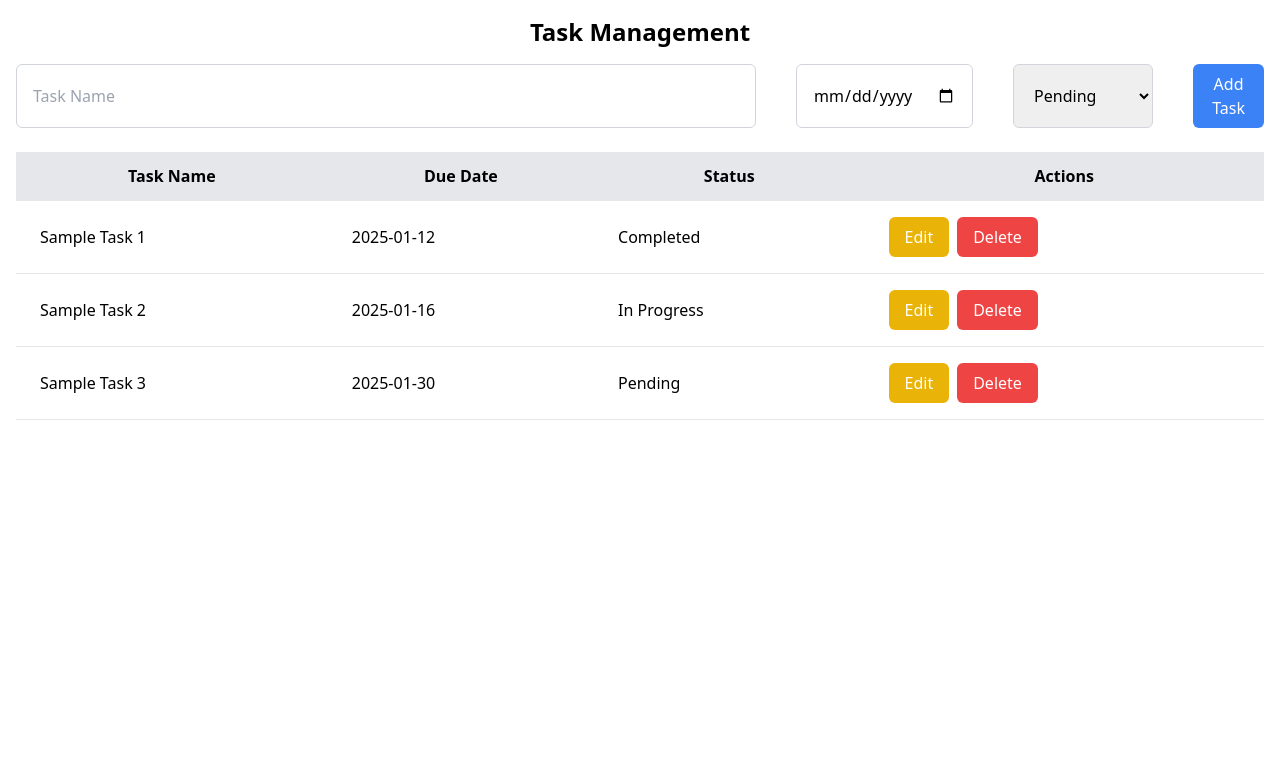
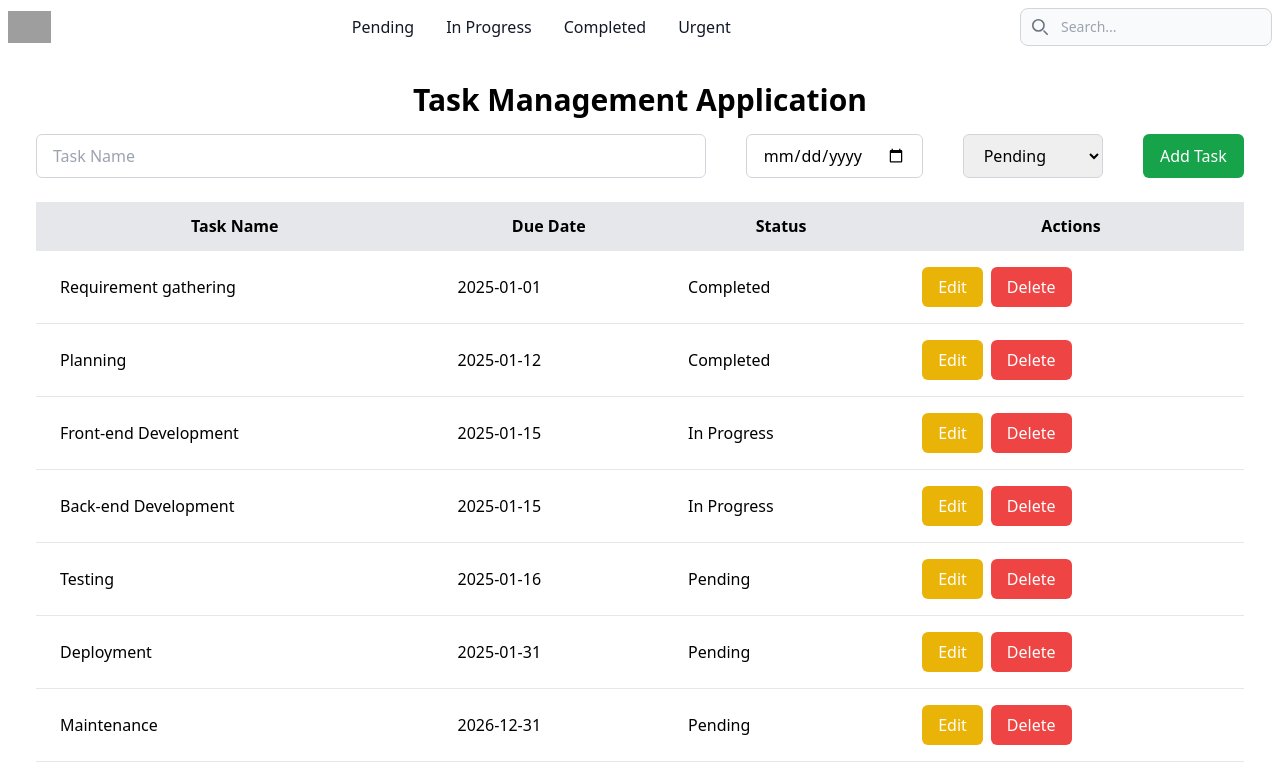
Before and after one commit to Dhyey-Padalia/task-mgmt-vue, a Vue app: page / in a window 1280 px wide. Shown: the top 784 px of the page. Built offline with nearby package versions, Linux system fonts and the light colour scheme; grey boxes are pictures that could not be loaded.

Commit message:
features added - filter by status, filter by search and filter by near due date

```diff
--- a/src/App.vue
+++ b/src/App.vue
@@ -7,10 +7,12 @@
 <script>
 
 import HomePage from './components/HomePage.vue';
+import NavBar from './components/NavBar.vue';
 
 export default {
   name: 'App',
   components: {
+    NavBar,
     HomePage
   }
 };
--- a/src/components/HomePage.vue
+++ b/src/components/HomePage.vue
@@ -1,8 +1,16 @@
 <template>
-  <div class="container mx-auto p-4">
-    <!-- Add Task -->
-    <div class="mb-6">
-      <h2 class="text-2xl font-bold text-center mb-4">Task Management</h2>
+  <div class="container mx-auto p-1">
+    <NavBar
+      @filter-tasks="filterByStatus"
+      @search-tasks="searchTasks"
+      @urgent-task="filterurgenttask"
+    />
+    <div class="mb-6 pt-8 px-8">
+      <a href="/"
+        ><h2 class="text-3xl font-bold text-center mb-4">
+          Task Management Application
+        </h2></a
+      >
       <div class="flex gap-10">
         <input
           v-model="newTask.name"
@@ -25,14 +33,14 @@
         </select>
         <button
           @click="addTask"
-          class="bg-blue-500 text-white px-4 py-2 rounded-md">
+          class="bg-green-600 text-white px-4 py-2 rounded-md"
+          style="width: 10em; max-height: 5em"
+        >
           Add Task
         </button>
       </div>
     </div>
-
-    <!-- Task Table -->
-    <div class="overflow-x-auto">
+    <div class="overflow-x-auto px-8">
       <table class="min-w-full table-auto border-collapse">
         <thead>
           <tr class="bg-gray-200">
@@ -43,7 +51,7 @@
           </tr>
         </thead>
         <tbody>
-          <tr v-for="(task, index) in tasks" :key="index">
+          <tr v-for="(task, index) in filteredTasks" :key="index">
             <td class="px-6 py-4 border-b">{{ task.name }}</td>
             <td class="px-6 py-4 border-b">{{ task.dueDate }}</td>
             <td class="px-6 py-4 border-b">{{ task.status }}</td>
@@ -62,6 +70,9 @@
               </button>
             </td>
           </tr>
+          <tr v-if="!filteredTasks.length">
+            <td colspan="4" class="text-center py-4">No tasks available</td>
+          </tr>
         </tbody>
       </table>
     </div>
@@ -69,54 +80,112 @@
 </template>
 
 <script>
+import NavBar from "./NavBar.vue";
+
 export default {
-  name: 'HomePage',
+  name: "HomePage",
+  components: {
+    NavBar,
+  },
   data() {
     return {
       newTask: {
-        name: '',
-        dueDate: '',
-        status: 'Pending'
+        name: "",
+        dueDate: "",
+        status: "Pending",
       },
       tasks: [
-        { name: 'Sample Task 1', dueDate: '2025-01-12', status: 'Completed' },
-        { name: 'Sample Task 2', dueDate: '2025-01-16', status: 'In Progress' },
-        { name: 'Sample Task 3', dueDate: '2025-01-30', status: 'Pending'},
+        {
+          name: "Requirement gathering",
+          dueDate: "2025-01-01",
+          status: "Completed",
+        },
+        {
+          name: "Planning",
+          dueDate: "2025-01-12",
+          status: "Completed"
+        },
+        {
+          name: "Front-end Development",
+          dueDate: "2025-01-15",
+          status: "In Progress",
+        },
+        {
+          name: "Back-end Development",
+          dueDate: "2025-01-15",
+          status: "In Progress",
+        },
+        {
+          name: "Testing",
+          dueDate: "2025-01-16",
+          status: "Pending"
+        },
+        {
+          name: "Deployment",
+          dueDate: "2025-01-31",
+          status: "Pending"
+        },
+        {
+          name: "Maintenance",
+          dueDate: "2026-12-31",
+          status: "Pending"
+        },
       ],
+      selectedStatus: "",
+      searchQuery: "",
+      filterurg: "",
     };
   },
+  computed: {
+    filteredTasks() {
+      return this.tasks.filter((task) => {
+        const currentDate = new Date();
+        const twoDaysFromNow = new Date(currentDate);
+        twoDaysFromNow.setDate(currentDate.getDate() + 2);
+        const taskDueDate = new Date(task.dueDate);
+        const godfilter = this.filterurg
+          ? task.status === "Pending" &&
+            taskDueDate >= currentDate &&
+            taskDueDate <= twoDaysFromNow
+          : true;
+        const matchesStatus = this.selectedStatus
+          ? task.status === this.selectedStatus
+          : true;
+        const matchesSearch = this.searchQuery
+          ? task.name.toLowerCase().includes(this.searchQuery.toLowerCase())
+          : true;
+        return matchesStatus && matchesSearch && godfilter;
+      });
+    },
+  },
   methods: {
-    // Add new task
     addTask() {
       if (this.newTask.name && this.newTask.dueDate) {
         this.tasks.push({ ...this.newTask });
-        this.newTask.name = '';
-        this.newTask.dueDate = '';
-        this.newTask.status = 'Pending';
+        this.newTask.name = "";
+        this.newTask.dueDate = "";
+        this.newTask.status = "Pending";
       } else {
-        alert('Please fill out all fields.');
+        alert("Please fill out all fields.");
       }
     },
-
-    // Delete task
     deleteTask(index) {
       this.tasks.splice(index, 1);
     },
-
-    // Edit task
     editTask(index) {
       const task = this.tasks[index];
-      this.newTask.name = task.name;
-      this.newTask.dueDate = task.dueDate;
-      this.newTask.status = task.status;
+      this.newTask = { ...task };
       this.deleteTask(index);
+    },
+    filterByStatus(status) {
+      this.selectedStatus = status;
+    },
+    searchTasks(query) {
+      this.searchQuery = query;
+    },
+    filterurgenttask(dueDate) {
+      this.filterurg = dueDate;
     },
   },
 };
 </script>
-
-<style scoped>
-.container {
-  max-width: auto;
-}
-</style>
--- /dev/null
+++ b/src/components/NavBar.vue
@@ -0,0 +1,196 @@
+<template>
+  <div class="navbar">
+    <nav
+      class="bg-white border-gray-200 dark:bg-gray-900"
+      style="box-shadow: 1em; border-radius: 1em"
+    >
+      <div
+        class="max-w-screen-xl flex flex-wrap items-center justify-between mx-auto p-1"
+      >
+        <a
+          href="https://steepgraph.com/"
+          class="flex items-center space-x-3 rtl:space-x-reverse"
+        >
+          <img
+            src="https://steepgraph.com/wp-content/uploads/2022/05/steepgraph-logo-white-color.png"
+            class="h-8"
+            alt="Flowbite Logo"
+          />
+          <span
+            class="self-center text-2xl font-semibold whitespace-nowrap dark:text-white"
+          ></span>
+        </a>
+        <div class="flex md:order-2">
+          <button
+            type="button"
+            data-collapse-toggle="navbar-search"
+            aria-controls="navbar-search"
+            aria-expanded="false"
+            class="md:hidden text-gray-500 dark:text-gray-400 hover:bg-gray-100 dark:hover:bg-gray-700 focus:outline-none focus:ring-4 focus:ring-gray-200 dark:focus:ring-gray-700 rounded-lg text-sm p-2.5 me-1"
+          >
+            <svg
+              class="w-5 h-5"
+              aria-hidden="true"
+              xmlns="http://www.w3.org/2000/svg"
+              fill="none"
+              viewBox="0 0 20 20"
+            >
+              <path
+                stroke="currentColor"
+                stroke-linecap="round"
+                stroke-linejoin="round"
+                stroke-width="2"
+                d="m19 19-4-4m0-7A7 7 0 1 1 1 8a7 7 0 0 1 14 0Z"
+              />
+            </svg>
+            <span class="sr-only">Search</span>
+          </button>
+          <div class="relative hidden md:block">
+            <div
+              class="absolute inset-y-0 start-0 flex items-center ps-3 pointer-events-none"
+            >
+              <svg
+                class="w-4 h-4 text-gray-500 dark:text-gray-400"
+                aria-hidden="true"
+                xmlns="http://www.w3.org/2000/svg"
+                fill="none"
+                viewBox="0 0 20 20"
+              >
+                <path
+                  stroke="currentColor"
+                  stroke-linecap="round"
+                  stroke-linejoin="round"
+                  stroke-width="2"
+                  d="m19 19-4-4m0-7A7 7 0 1 1 1 8a7 7 0 0 1 14 0Z"
+                />
+              </svg>
+              <span class="sr-only">Search icon</span>
+            </div>
+            <input
+              type="text"
+              id="search-navbar"
+              class="block w-full p-2 ps-10 text-sm text-gray-900 border border-gray-300 rounded-lg bg-gray-50 focus:ring-blue-500 focus:border-blue-500 dark:bg-gray-700 dark:border-gray-600 dark:placeholder-gray-400 dark:text-white dark:focus:ring-blue-500 dark:focus:border-blue-500"
+              placeholder="Search..."
+              v-model="searchQuery"
+              @input="emitSearch"
+            />
+          </div>
+          <button
+            data-collapse-toggle="navbar-search"
+            type="button"
+            class="inline-flex items-center p-2 w-10 h-10 justify-center text-sm text-gray-500 rounded-lg md:hidden hover:bg-gray-100 focus:outline-none focus:ring-2 focus:ring-gray-200 dark:text-gray-400 dark:hover:bg-gray-700 dark:focus:ring-gray-600"
+            aria-controls="navbar-search"
+            aria-expanded="false"
+          >
+            <span class="sr-only">Open main menu</span>
+            <svg
+              class="w-5 h-5"
+              aria-hidden="true"
+              xmlns="http://www.w3.org/2000/svg"
+              fill="none"
+              viewBox="0 0 17 14"
+            >
+              <path
+                stroke="currentColor"
+                stroke-linecap="round"
+                stroke-linejoin="round"
+                stroke-width="2"
+                d="M1 1h15M1 7h15M1 13h15"
+              />
+            </svg>
+          </button>
+        </div>
+        <div
+          class="items-center justify-between hidden w-full md:flex md:w-auto md:order-1"
+          id="navbar-search"
+        >
+          <div class="relative mt-3 md:hidden">
+            <div
+              class="absolute inset-y-0 start-0 flex items-center ps-3 pointer-events-none"
+            >
+              <svg
+                class="w-4 h-4 text-gray-500 dark:text-gray-400"
+                aria-hidden="true"
+                xmlns="http://www.w3.org/2000/svg"
+                fill="none"
+                viewBox="0 0 20 20"
+              >
+                <path
+                  stroke="currentColor"
+                  stroke-linecap="round"
+                  stroke-linejoin="round"
+                  stroke-width="2"
+                  d="m19 19-4-4m0-7A7 7 0 1 1 1 8a7 7 0 0 1 14 0Z"
+                />
+              </svg>
+            </div>
+            <input
+              type="text"
+              id="search-navbar"
+              class="block w-full p-2 ps-10 text-sm text-gray-900 border border-gray-300 rounded-lg bg-gray-50 focus:ring-blue-500 focus:border-blue-500 dark:bg-gray-700 dark:border-gray-600 dark:placeholder-gray-400 dark:text-white dark:focus:ring-blue-500 dark:focus:border-blue-500"
+              placeholder="Search..."
+            />
+          </div>
+          <ul
+            class="flex flex-col p-4 md:p-0 mt-4 font-medium border border-gray-100 rounded-lg bg-gray-50 md:space-x-8 rtl:space-x-reverse md:flex-row md:mt-0 md:border-0 md:bg-white dark:bg-gray-800 md:dark:bg-gray-900 dark:border-gray-700"
+          >
+            <li>
+              <a
+                href="#"
+                class="block py-2 px-3 text-gray-900 rounded hover:bg-gray-100 md:hover:bg-transparent md:hover:text-blue-700 md:p-0 md:dark:hover:text-blue-500 dark:text-white dark:hover:bg-gray-700 dark:hover:text-white md:dark:hover:bg-transparent dark:border-gray-700"
+                aria-current="page"
+                @click="$emit('filter-tasks', 'Pending')"
+                >Pending</a
+              >
+            </li>
+            <li>
+              <a
+                href="#"
+                class="block py-2 px-3 text-gray-900 rounded hover:bg-gray-100 md:hover:bg-transparent md:hover:text-blue-700 md:p-0 md:dark:hover:text-blue-500 dark:text-white dark:hover:bg-gray-700 dark:hover:text-white md:dark:hover:bg-transparent dark:border-gray-700"
+                @click="$emit('filter-tasks', 'In Progress')"
+                >In Progress</a
+              >
+            </li>
+            <li>
+              <a
+                href="#"
+                class="block py-2 px-3 text-gray-900 rounded hover:bg-gray-100 md:hover:bg-transparent md:hover:text-blue-700 md:p-0 dark:text-white md:dark:hover:text-blue-500 dark:hover:bg-gray-700 dark:hover:text-white md:dark:hover:bg-transparent dark:border-gray-700"
+                @click="$emit('filter-tasks', 'Completed')"
+                >Completed</a
+              >
+            </li>
+            <li>
+              <a
+                href="#"
+                class="block py-2 px-3 text-gray-900 rounded hover:bg-gray-100 md:hover:bg-transparent md:hover:text-blue-700 md:p-0 dark:text-white md:dark:hover:text-blue-500 dark:hover:bg-gray-700 dark:hover:text-white md:dark:hover:bg-transparent dark:border-gray-700"
+                @click="$emit('urgent-task','dueDate')"
+                >Urgent</a
+              >
+            </li>
+          </ul>
+        </div>
+      </div>
+    </nav>
+  </div>
+</template>
+
+<script>
+export default {
+  name: "NavBar",
+  data() {
+    return {
+      searchQuery: "",
+      filterurg: "",
+    };
+  },
+  methods: {
+    emitSearch() {
+      this.$emit("search-tasks", this.searchQuery);
+      this.$emit("urgent-task", this.filterurg);
+    },
+  },
+};
+</script>
+
+<style scoped>
+</style>
--- a/src/router/index.js
+++ b/src/router/index.js
@@ -1,6 +1,7 @@
 import { createRouter, createWebHistory } from "vue-router";
 // import LoginPage from "../components/LoginPage.vue"; // LoginPage component
 import HomePage from "../components/HomePage.vue"; // Main/Home page (you'll create this later)
+import NavBar from "../components/NavBar.vue";
 
 const routes = [
   // {
```
